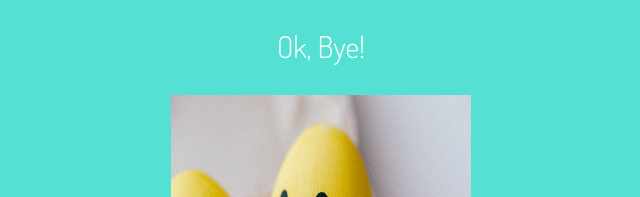
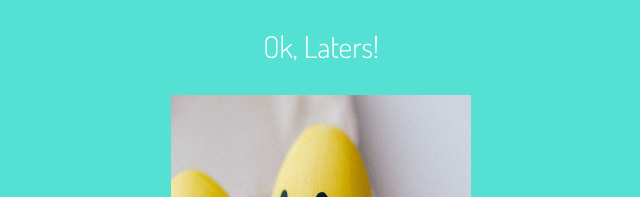
Before and after one commit to Kstrohfus/workflow-practice, a plain HTML site: page index.html in a window 1280 px wide. Shown: the part 317-514 px from the top of the page, 319-959 px from the left. Drawn offline with Linux system fonts and the light colour scheme; a web font is replaced by a local one.

Commit message:
Changed goodbye wording

```diff
--- a/index.html
+++ b/index.html
@@ -20,7 +20,7 @@
     <div>
       <p class="code">I like to code.</p>
       <p class="random">This is just random practice for workflow!</p>
-      <p class="goodbye">Ok, Bye!</p>
+      <p class="goodbye">Ok, Laters!</p>
       <img src="img/egg-photo.jpg" alt="egg" />
     </div>
   </body>
```
